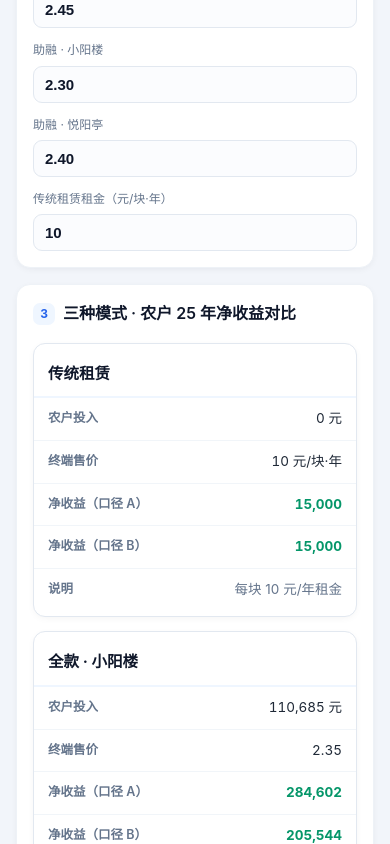
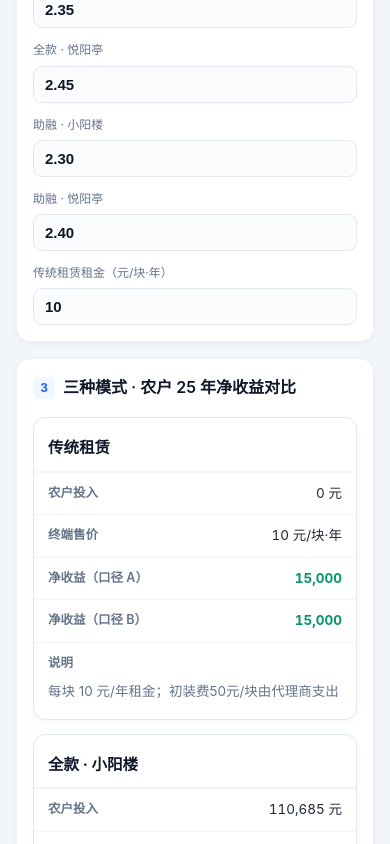
Before and after one commit to Luca1941/yanglaojin-calculator, a plain HTML site: page index.html in a window 390 px wide. Shown: the part 1156-2000 px from the top of the page. Drawn offline with Linux system fonts and the light colour scheme.

Commit message:
Update index.html
1.添加市场电价
2.添加代理商初装费

```diff
--- a/index.html
+++ b/index.html
@@ -120,18 +120,18 @@
      移动端适配：将表格转换为卡片布局（修复溢出问题）
      ========================================================= */
   @media (max-width: 768px) {
-    .card { padding: 16px; } /* 减小卡片内边距，给内容留更多空间 */
+    .card { padding: 16px; }
     .table-wrap { overflow-x: visible; }
 
     .table-wrap table {
-      min-width: 0; /* 关键修复：覆盖掉原本的 660px 最小宽度 */
+      min-width: 0;
       width: 100%;
     }
-    .table-wrap thead { display: none; } /* 隐藏表头 */
+    .table-wrap thead { display: none; }
 
     .table-wrap tr {
       display: block;
-      width: 100%; /* 确保卡片不超宽 */
+      width: 100%;
       margin-bottom: 14px;
       border: 1px solid #e2e8f0;
       border-radius: 12px;
@@ -144,9 +144,9 @@
       display: flex;
       justify-content: space-between;
       align-items: flex-start;
-      flex-wrap: wrap; /* 允许内容换行 */
-      gap: 8px; /* 标签与数值的间距 */
-      width: 100%; /* 确保单元格不超宽 */
+      flex-wrap: wrap;
+      gap: 8px;
+      width: 100%;
       padding: 10px 14px;
       border-bottom: 1px solid #f1f5f9;
       text-align: right;
@@ -154,25 +154,22 @@
     }
     .table-wrap td:last-child { border-bottom: none; }
 
-    /* 用 ::before 动态显示每个字段的标签 */
     .table-wrap td::before {
       content: attr(data-label);
       font-weight: 600;
       color: #64748b;
-      margin-right: auto; /* 将标签推到左边，数值推到右边 */
+      margin-right: auto;
       font-size: 12.5px;
       text-align: left;
       flex-shrink: 0;
       max-width: 100%;
     }
 
-    /* 确保数值部分不会溢出 */
     .table-wrap td > * {
       text-align: right;
       word-break: break-all;
     }
 
-    /* 每张卡片的首行（模式名/产品名）作为卡片标题 */
     .table-wrap td.name {
       font-size: 15.5px;
       color: #0f172a;
@@ -219,12 +216,16 @@
         <input id="years" type="number" value="25" step="1" min="1" />
       </div>
       <div class="field">
-        <label for="priceA">电价口径 A（元/kWh）</label>
+        <label for="priceA">机制电价（元/kWh）</label>
         <input id="priceA" type="number" value="0.373" step="0.001" min="0" />
       </div>
       <div class="field">
         <label for="ratioB">口径 B 折算比例</label>
-        <input id="ratioB" type="number" value="0.8" step="0.01" min="0" max="1" />
+        <input id="ratioB" type="number" value="0.80" step="0.01" min="0" max="1" />
+      </div>
+      <div class="field">
+        <label for="marketPrice">市场电价（元/kWh）</label>
+        <input id="marketPrice" type="number" value="0.2" step="0.01" min="0" />
       </div>
     </div>
     <div class="stats" id="stats"></div>
@@ -333,6 +334,10 @@
         <label for="agLoan">阳老金 · 助融（元/W）</label>
         <input id="agLoan" type="number" value="0.80" step="0.01" min="0" />
       </div>
+      <div class="field">
+        <label for="installFee">初装费（元/块）</label>
+        <input id="installFee" type="number" value="50" step="1" min="0" />
+      </div>
     </div>
     <div class="table-wrap">
       <table>
@@ -341,12 +346,14 @@
             <th>产品 / 渠道</th>
             <th class="num">结算价（元/W）</th>
             <th class="num">结算收入（单户）</th>
+            <th class="num">初装费（总）</th>
+            <th class="num">净收益（扣初装费）</th>
           </tr>
         </thead>
         <tbody id="agentBody"></tbody>
       </table>
     </div>
-    <p class="note" style="margin:12px 0 0">注：结算收入 = 结算价 × 装机容量；代理商利润 = 结算收入 − 自身施工/物料成本（未细算）。</p>
+    <p class="note" style="margin:12px 0 0">注：结算收入 = 结算价 × 装机容量；初装费 = 初装费单价 × 安装板数；净收益 = 结算收入 − 初装费（未扣自身施工/物料成本）。</p>
   </section>
 
   <footer class="foot">
@@ -378,8 +385,7 @@
     if (principal <= 0) {
       return { ok: true, years: 0, totalInterest: 0, totalPay: 0 };
     }
-    // 将百分比利率转换为小数（如 3.8 转为 0.038）
-    rate = rate / 100;
+    rate = rate / 100; // 将百分比利率转换为小数
 
     var balance = principal, totalInterest = 0, y = 0;
     while (balance > 0.01 && y < maxYears) {
@@ -405,17 +411,20 @@
     var years       = val('years') || 25;
     var priceA      = val('priceA');
     var ratioB      = val('ratioB');
+    var marketPrice = val('marketPrice');
     var rentPanel   = val('rentPerPanel');
     var fullXiao    = val('fullXiao');
     var fullYue     = val('fullYue');
     var loanXiao    = val('loanXiao');
     var loanYue     = val('loanYue');
+    var installFee  = val('installFee'); // 初装费 元/块
 
     /* 核心换算 */
     var capacityW  = power * count;              // W
     var capacityKW = capacityW / 1000;           // kW
     var annualKWh  = capacityKW * hours;         // kWh/年
-    var priceB     = priceA * ratioB;
+    // 口径B有效电价 = 机制电价A × 比例B + 市场电价 × (1 - 比例B)
+    var priceB     = priceA * ratioB + marketPrice * (1 - ratioB);
     var revA       = annualKWh * priceA;         // 年收益 口径A
     var revB       = annualKWh * priceB;         // 年收益 口径B
     var totalA     = revA * years;
@@ -448,7 +457,7 @@
       priceTxt: rentPanel + ' 元/块·年',
       netA: leaseNet,
       netB: leaseNet,
-      note: '每块 ' + rentPanel + ' 元/年租金'
+      note: '每块 ' + rentPanel + ' 元/年租金；初装费50元/块由代理商支出'
     });
 
     function makeFull(label, pricePerW) {
@@ -528,7 +537,8 @@
     });
     $('loanBody').innerHTML = loanRows.join('');
 
-    /* ===== 代理商收益 ===== */
+    /* ===== 代理商收益（增加初装费扣除） ===== */
+    var totalInstallFee = installFee * count; // 总初装费 = 初装费单价 × 安装板数
     var agents = [
       { label: '户用 · 小阳楼', id: 'agLeaseXiao' },
       { label: '户用 · 小阳楼（公共资源）', id: 'agLeaseXiaoPub' },
@@ -538,10 +548,14 @@
     ];
     $('agentBody').innerHTML = agents.map(function (a) {
       var p = val(a.id);
+      var settleIncome = p * capacityW;          // 结算收入
+      var netAgent = settleIncome - totalInstallFee; // 扣除初装费后的净收益
       return '<tr>' +
         '<td class="name">' + a.label + '</td>' +
         '<td class="num" data-label="结算价（元/W）">' + p.toFixed(2) + '</td>' +
-        '<td class="num net" data-label="结算收入（单户）">' + n0(p * capacityW) + ' 元</td>' +
+        '<td class="num" data-label="结算收入（单户）">' + n0(settleIncome) + ' 元</td>' +
+        '<td class="num" data-label="初装费（总）">' + n0(totalInstallFee) + ' 元</td>' +
+        '<td class="num net" data-label="净收益（扣初装费）">' + n0(netAgent) + ' 元</td>' +
       '</tr>';
     }).join('');
 
```
